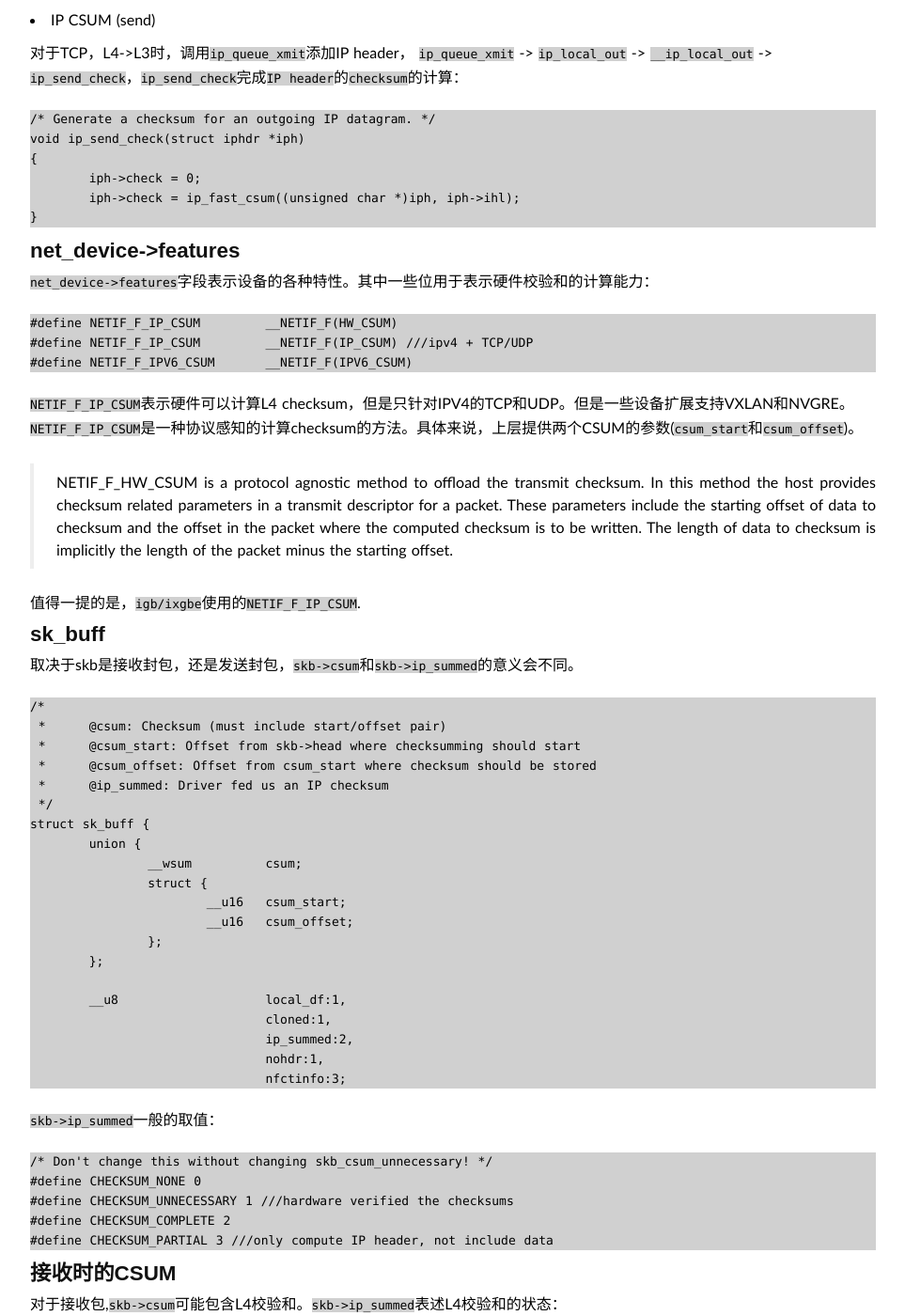
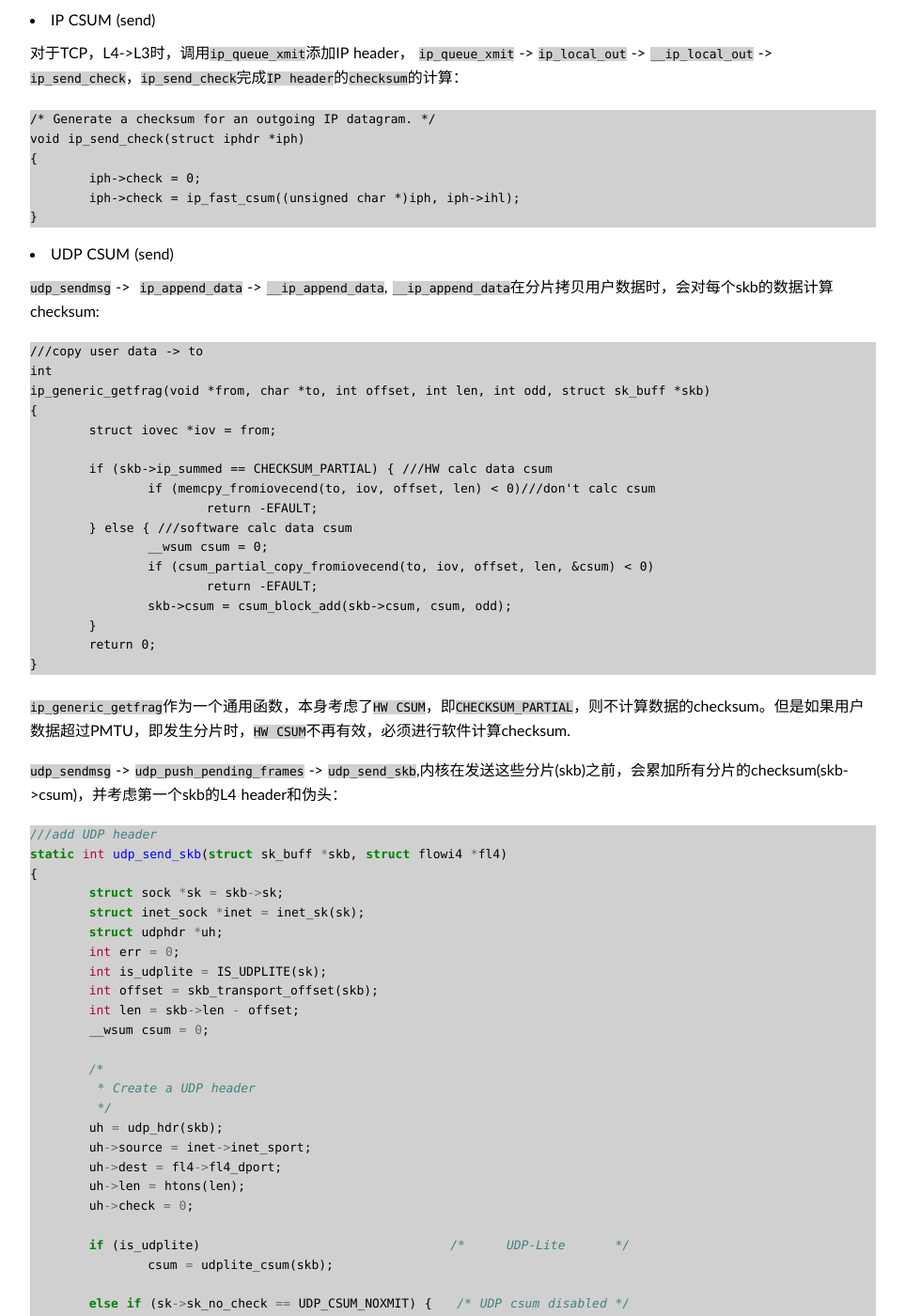
Before and after one commit to hustcat/hustcat.github.io, a Jekyll site: the page built from wiki/network/checksum.md, in a window 1280 px wide and 1400 px high, scrolled down 699 px. Shown: the whole window at 94% size, without its empty margins (158-1121 px from the left). Built offline with Jekyll 4.4.1, drawn with Linux system fonts in a browser that asks for light colours; some web fonts are replaced; our own code applies the rules of GitHub Pages for plain Markdown files; comment, search, counter and statistics services are not loaded; some of the changed text lies outside the part shown.

Commit message:
Update checksum.md

````diff
--- a/wiki/network/checksum.md
+++ b/wiki/network/checksum.md
@@ -44,6 +44,96 @@ void ip_send_check(struct iphdr *iph)
 	iph->check = ip_fast_csum((unsigned char *)iph, iph->ihl);
 }
 ```
+
+* UDP CSUM (send)
+
+`udp_sendmsg` ->  `ip_append_data` -> `__ip_append_data`, `__ip_append_data`在分片拷贝用户数据时，会对每个skb的数据计算checksum:
+
+```
+///copy user data -> to
+int
+ip_generic_getfrag(void *from, char *to, int offset, int len, int odd, struct sk_buff *skb)
+{
+	struct iovec *iov = from;
+
+	if (skb->ip_summed == CHECKSUM_PARTIAL) { ///HW calc data csum
+		if (memcpy_fromiovecend(to, iov, offset, len) < 0)///don't calc csum
+			return -EFAULT;
+	} else { ///software calc data csum
+		__wsum csum = 0;
+		if (csum_partial_copy_fromiovecend(to, iov, offset, len, &csum) < 0)
+			return -EFAULT;
+		skb->csum = csum_block_add(skb->csum, csum, odd);
+	}
+	return 0;
+}
+```
+
+`ip_generic_getfrag`作为一个通用函数，本身考虑了`HW CSUM`，即`CHECKSUM_PARTIAL`，则不计算数据的checksum。但是如果用户数据超过PMTU，即发生分片时，`HW CSUM`不再有效，必须进行软件计算checksum.
+
+`udp_sendmsg` -> `udp_push_pending_frames` -> `udp_send_skb`,内核在发送这些分片(skb)之前，会累加所有分片的checksum(skb->csum)，并考虑第一个skb的L4 header和伪头：
+
+```c
+///add UDP header
+static int udp_send_skb(struct sk_buff *skb, struct flowi4 *fl4)
+{
+	struct sock *sk = skb->sk;
+	struct inet_sock *inet = inet_sk(sk);
+	struct udphdr *uh;
+	int err = 0;
+	int is_udplite = IS_UDPLITE(sk);
+	int offset = skb_transport_offset(skb);
+	int len = skb->len - offset;
+	__wsum csum = 0;
+
+	/*
+	 * Create a UDP header
+	 */
+	uh = udp_hdr(skb);
+	uh->source = inet->inet_sport;
+	uh->dest = fl4->fl4_dport;
+	uh->len = htons(len);
+	uh->check = 0;
+
+	if (is_udplite)  				 /*     UDP-Lite      */
+		csum = udplite_csum(skb);
+
+	else if (sk->sk_no_check == UDP_CSUM_NOXMIT) {   /* UDP csum disabled */
+
+		skb->ip_summed = CHECKSUM_NONE;
+		goto send;
+
+	} else if (skb->ip_summed == CHECKSUM_PARTIAL) { /* UDP hardware csum */
+
+		udp4_hwcsum(skb, fl4->saddr, fl4->daddr);
+		goto send;
+
+	} else
+		csum = udp_csum(skb);
+
+	/* add protocol-dependent pseudo-header */
+	uh->check = csum_tcpudp_magic(fl4->saddr, fl4->daddr, len, ///加上伪头csum
+				      sk->sk_protocol, csum);
+	if (uh->check == 0)
+		uh->check = CSUM_MANGLED_0;
+
+send:
+	err = ip_send_skb(sock_net(sk), skb); ///send skb
+///..
+}
+
+static inline __wsum udp_csum(struct sk_buff *skb)
+{
+	__wsum csum = csum_partial(skb_transport_header(skb),
+				   sizeof(struct udphdr), skb->csum); ///L4 header's csum
+        ///frag_list中的skb是没有L4 header的
+	for (skb = skb_shinfo(skb)->frag_list; skb; skb = skb->next) {
+		csum = csum_add(csum, skb->csum); ///累加所有分片的skb->csum
+	}
+	return csum;
+}
+```
+
 
 ## net_device->features
 
````
